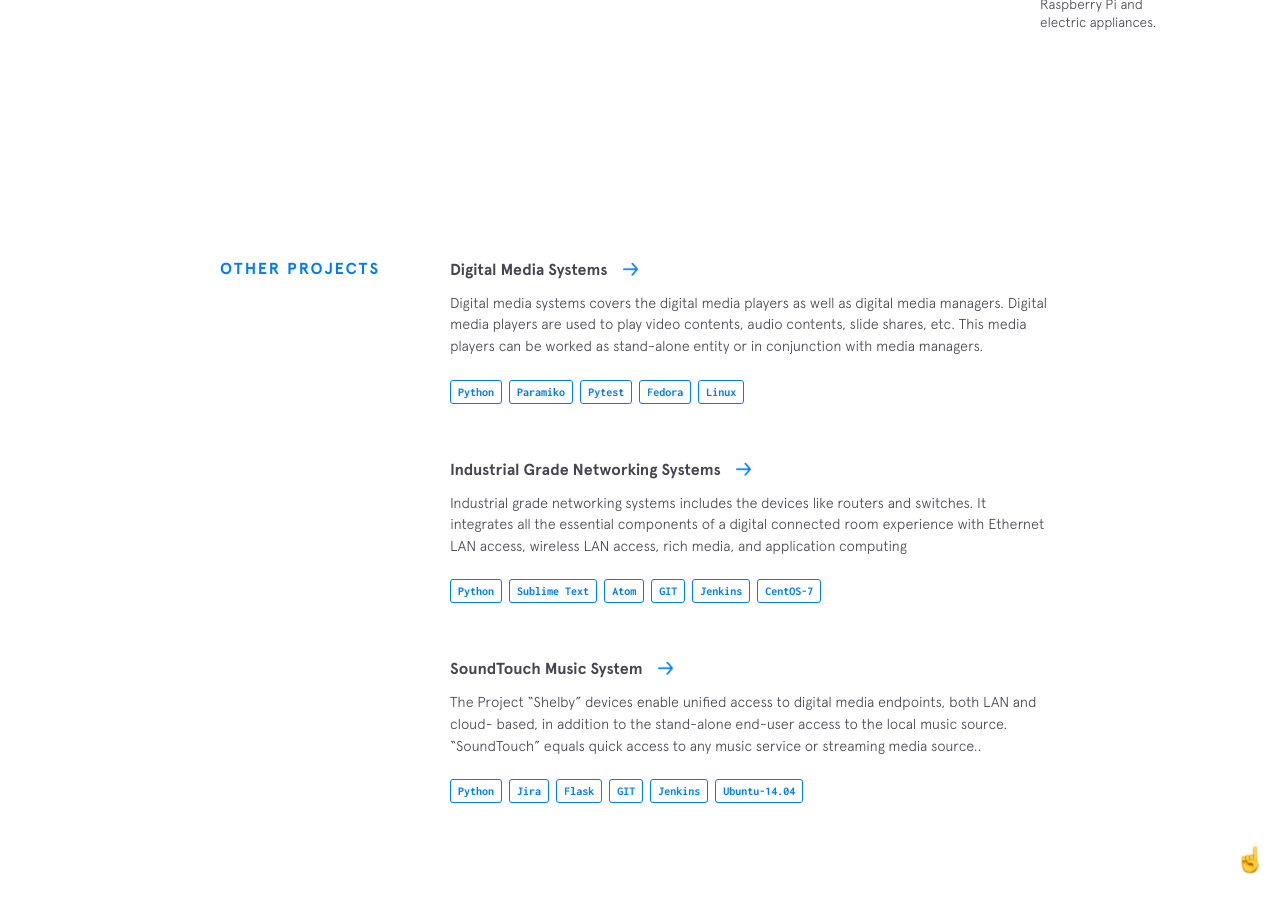
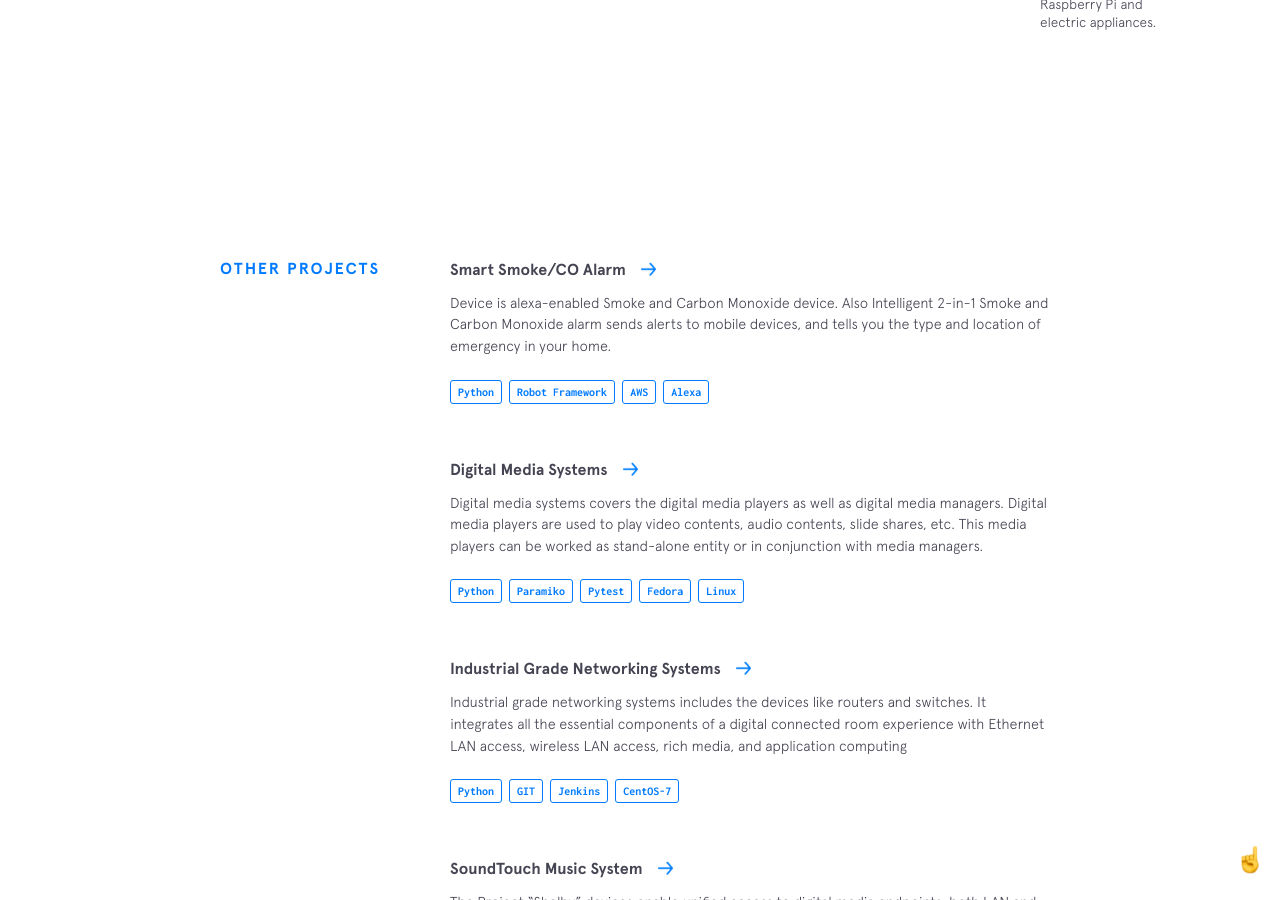
Before and after one commit to koshtinikhilesh/koshtinikhilesh.github.io, a Jekyll site: the page built from index.html, in a window 1280 px wide and 900 px high, scrolled down 3083 px. Built offline with Jekyll 4.4.1, drawn with Linux system fonts in a browser that asks for light colours; nearby versions of some CDN libraries.

Commit message:
Added latest project

```diff
--- a/_data/other-projects.yml
+++ b/_data/other-projects.yml
@@ -1,3 +1,11 @@
+- name: Smart Smoke/CO Alarm
+  description: Device is alexa-enabled Smoke and Carbon Monoxide device. Also Intelligent 2-in-1 Smoke and Carbon Monoxide alarm sends alerts to mobile devices, and tells you the type and location of emergency in your home.
+  used:
+    - thing: Python
+    - thing: Robot Framework
+    - thing: AWS
+    - thing: Alexa
+
 - name: Digital Media Systems
   description: Digital media systems covers the digital media players as well as digital media managers. Digital media players are used to play video contents, audio contents, slide shares, etc. This media players can be worked as stand-alone entity or in conjunction with media managers.
   used:
@@ -11,8 +19,6 @@
   description: Industrial grade networking systems includes the devices like routers and switches. It integrates all the essential components of a digital connected room experience with Ethernet LAN access, wireless LAN access, rich media, and application computing
   used:
     - thing: Python
-    - thing: Sublime Text
-    - thing: Atom
     - thing: GIT
     - thing: Jenkins
     - thing: CentOS-7
```
